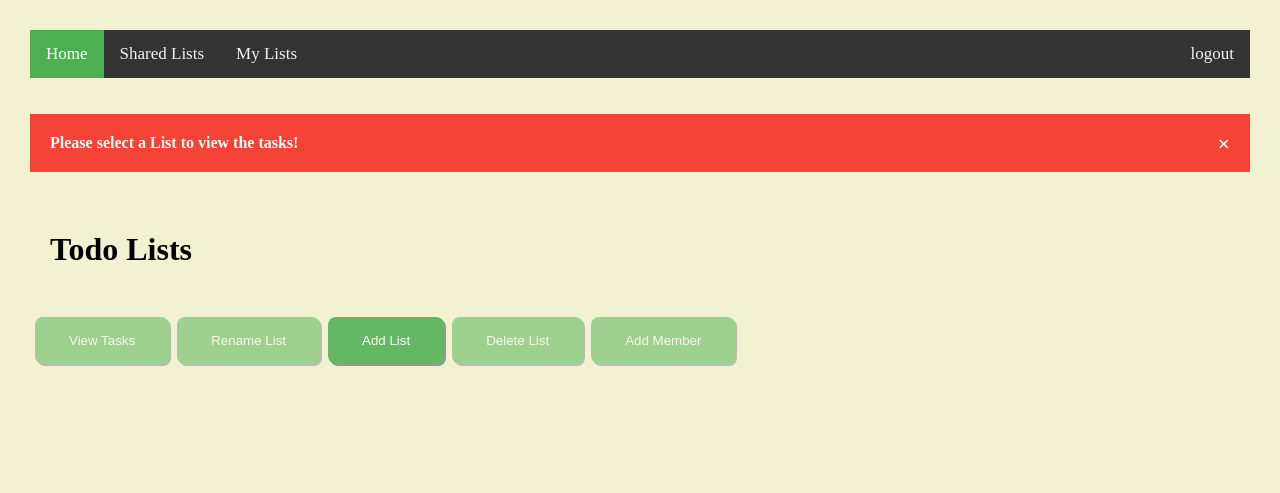
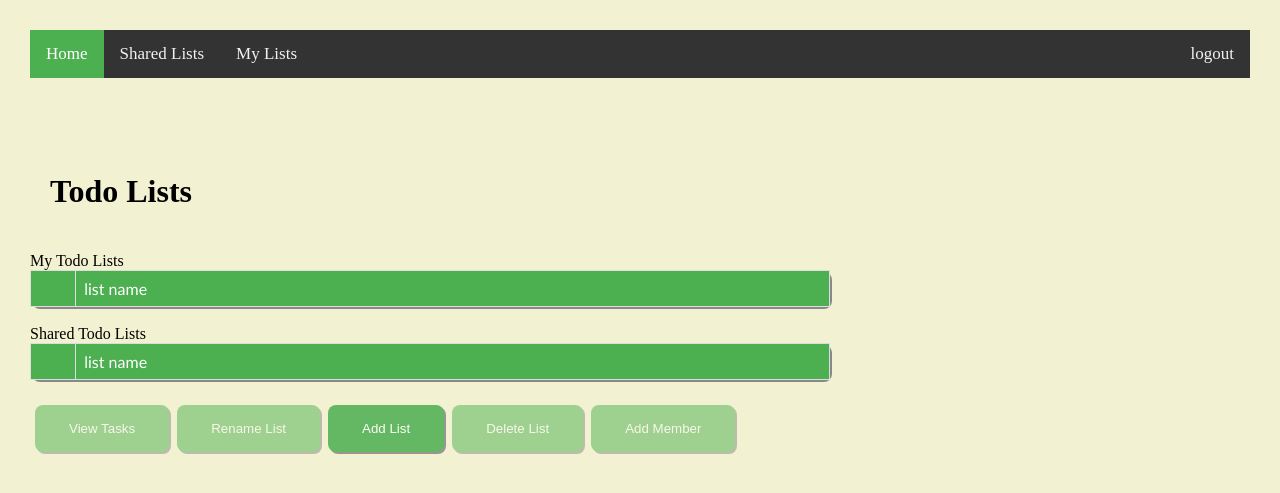
Before and after one commit to OKurdi/todolists, a Django app: page /polls/entries/ in a window 1280 px wide. Shown: the top 493 px of the page. Run offline with Django 3.2, Linux system fonts and the light colour scheme; data comes from the database, SQL or seed files in the repository.

Commit message:
+Adding Create_at field for both TodoList and Entry models +updating returning context in the TodoListView, so that it returns user lists and shared list seperated +updating the todolists.html page, to display view changes

```diff
--- a/polls_project/mysite/polls/models.py
+++ b/polls_project/mysite/polls/models.py
@@ -20,12 +20,15 @@ class User(models.Model):
 class Entry(models.Model):
     entry_titel = models.CharField(max_length=50, blank=True)
     description = models.TextField(max_length=200, blank=True)
-    selected = models.CharField(max_length=50, default=False)
+    isdone = models.CharField(max_length=50, default=False)
+    created_at = models.DateTimeField(auto_now_add=True)
+
 
 
 class TodoList(models.Model):
     name = models.CharField(max_length=15)
     user = models.ForeignKey(django.contrib.auth.models.User, on_delete=models.CASCADE, related_name='list_user', default=2)
+    created_at = models.DateTimeField(auto_now_add=True)
 
 
 class TodoListWithEntris(models.Model):
--- a/polls_project/mysite/polls/templates/polls/base.html
+++ b/polls_project/mysite/polls/templates/polls/base.html
@@ -24,19 +24,19 @@
     </div>
     <br><br>
     {% if message %}
-         <div class="info">
+         <div id="info-message" class="info" >
             <span class="closebtn" onclick="this.parentElement.style.display='none';">&times;</span>
             <strong>{{message}}</strong>
          </div><br>
     {% endif %}
     {% if warningmessage %}
-         <div class="alert">
+         <div id="warning-message" class="alert">
             <span class="closebtn" onclick="this.parentElement.style.display='none';">&times;</span>
             <strong>{{warningmessage}}</strong>
          </div><br>
     {% endif %}
     {% for sessionmessage in messages %}
-         <div class="info">
+         <div id="session-message" class="info">
             <span class="closebtn" onclick="this.parentElement.style.display='none';">&times;</span>
             <strong>{{sessionmessage}}</strong>
          </div><br>
--- a/polls_project/mysite/polls/templates/polls/entries.html
+++ b/polls_project/mysite/polls/templates/polls/entries.html
@@ -21,7 +21,7 @@
                     <td><label for="entry{{forloop.counter}}">{{entry.entry_titel}}</label></td>
                     <td><label for="entry{{forloop.counter}}">{{entry.description}}</label></td>
                     <td>
-                        {% if entry.selected == 'True'%}
+                        {% if entry.isdone == 'True'%}
                             <label class="container">
                                 <input onchange=mark_entry_done(this.value) checked
                                                           id="entry{{forloop.counter}}"
--- a/polls_project/mysite/polls/templates/polls/mytodolists.html
+++ b/polls_project/mysite/polls/templates/polls/mytodolists.html
@@ -15,7 +15,7 @@
                 <tr for="list{{ forloop.counter }}">
                     <td><label class="radiobuttoncontainer"><input type="radio" name="list_id" onclick=enable_my_todo_lists_buttons() id="list{{ forloop.counter }}" value="{{ list.id }}"><span class="checkpoint"></span></label></td>
                     <td hidden>{{list.id}}</td>
-                    <td>{{list.name}}</td>
+                    <td><label for="list{{ forloop.counter }}">{{list.name}}</label></td>
                     <span ></span>
                 </tr>
              {% endfor %}
--- a/polls_project/mysite/polls/templates/polls/sharedtodolists.html
+++ b/polls_project/mysite/polls/templates/polls/sharedtodolists.html
@@ -17,8 +17,8 @@
             <tr for="list{{ forloop.counter }}">
                 <td><label class="radiobuttoncontainer"><input onclick=activate_view_tasks_button() type="radio" name="list_id" id="list{{ forloop.counter }}" value="{{ list.get_todolist.id }}"><span class="checkpoint"></span></label></td>
                 <td hidden>{{list.get_todolist.id}}</td>
-                <td>{{list.get_todolist.name}}</td>
-                <td>{{list.get_owner.email}}</td>
+                <td><label for="list{{ forloop.counter }}">{{list.get_todolist.name}}</label></td>
+                <td><label for="list{{ forloop.counter }}">{{list.get_owner.email}}</label></td>
                 <span ></span>
             </tr>
          {% endfor %}
--- a/polls_project/mysite/polls/templates/polls/todolists.html
+++ b/polls_project/mysite/polls/templates/polls/todolists.html
@@ -2,7 +2,8 @@
 
 {%block todolistscontent%}
 <h1 class="header">Todo Lists</h1>
-     {% if todo_lists %}
+     <label class="label">My Todo Lists</label>
+
      <table class="customers">
          <thead>
              <tr>
@@ -11,14 +12,34 @@
                  <td width="50%">list name</td>
              </tr>
          </thead>
-             {% for list in todo_lists %}
+         {% for list in user_lists %}
             <tr for="list{{ forloop.counter }}">
                 <td><label class="radiobuttoncontainer"><input type="radio" onclick=enable_buttons({{ list.id }}) name="list_id" id="list{{ forloop.counter }}" value="{{ list.id }}"><span class="checkpoint"></span></label></td>
                 <td hidden>{{list.id}}</td>
-                    <td>{{list.name}}</td>
+                <td><label for="list{{ forloop.counter }}">{{list.name}}</label></td>
             </tr>
          {% endfor %}
      </table><BR>
-     {% endif %}
+    <label>Shared Todo Lists</label>
+     <table class="customers">
+         <thead>
+             <tr>
+                 <td width="3%"></td>
+                 <td width="1%" hidden>list id</td>
+                 <td width="50%">list name</td>
+             </tr>
+         </thead>
+         {% for list in shared_lists %}
+            <tr for="list{{ forloop.counter }}">
+                <td><label class="radiobuttoncontainer"><input type="radio" onclick=enable_buttons({{ list.id }}) name="list_id" id="list{{ forloop.counter }}" value="{{ list.id }}"><span class="checkpoint"></span></label></td>
+                <td hidden>{{list.id}}</td>
+                <td><label for="list{{ forloop.counter }}">{{list.name}}</label></td>
+            </tr>
+         {% endfor %}
+     </table><BR>
      <input hidden name="pagename" type="text" value="todolists">
+
+    <!--
+        <td><input id="view_tasks" type="submit" value="View Tasks" style="{background:https://cdn0.iconfinder.com/data/icons/website-fat-outlines-part-1-black/96/web-27-512.png;}"></td>
+    -->
 {%endblock%}
--- a/polls_project/mysite/polls/views.py
+++ b/polls_project/mysite/polls/views.py
@@ -72,7 +72,8 @@ def TodoListView(request):
                                                             'user_name': request.user.username}, )
         else:
             return render(request, 'polls/todolists.html',
-                          {'todo_lists': CombineUserAndSharedLists(request.user.id),
+                          {'user_lists': FilterUserTodoLists(request.user.id),
+                           'shared_lists': FilterSharedTodoLists(request.user.id),
                            'user_name': request.user.username,
                            'message': 'Here is your todo lists: ', }, )
     elif request.method == 'POST':
@@ -88,20 +89,28 @@ def DeleteTodoList(request):
             entries_id.append(mapping_todo_list_with_entry.entry_id)
         Entry.objects.filter(id__in=entries_id).delete()
         TodoListWithEntris.objects.filter(todo_list_id=request.POST.get('list_id')).delete()
-        messagetitle='message'
+        messagetitle = 'message'
         message = 'list has been successfuly deleted.'
-        return DeleteTodoListResponse(request,messagetitle,message)
+        return DeleteTodoListResponse(request, messagetitle, message)
     else:
         messagetitle = 'warningmessage'
         message = 'You are not allowed to delete this list, as you are not the owner of it! please contact your adminstrator for more details!'
-        return DeleteTodoListResponse(request,messagetitle,message)
+        return DeleteTodoListResponse(request, messagetitle, message)
 
 
-def DeleteTodoListResponse(request,messagetitle,message):
-    if request.POST.get('pagename') =='todolists':
+def DeleteTodoListResponse(request, messagetitle, message):
+    if request.POST.get('pagename') == 'todolists':
+        MESSAGE_TAGS = {
+            messages.INFO: '',
+            messagetitle: message,
+        }
+        messages.add_message(request, messages.INFO, MESSAGE_TAGS)
+        return HttpResponseRedirect("/polls/todolists")
+        '''
         return render(request, 'polls/todolists.html', {'todo_lists': CombineUserAndSharedLists(request.user.id),
                                                         messagetitle: message,
                                                         'user_name': request.user.username}, )
+        '''
     else:
         return render(request, 'polls/mytodolists.html', {'todo_lists': FilterUserTodoLists(request.user.id),
                                                           messagetitle: message,
@@ -133,7 +142,7 @@ def ViewMyTodoLists(request):
 
 def ViewSharedTodoLists(request):
     if request.method == 'GET':
-        # I want to get the object of the SharedListsWithUsers, so that I can mapp it with the user and owner details in the html page.
+        # getting the object of the SharedListsWithUsers, so that I can mapp it with the user and owner details in the html page.
         # so here I am not using the TodoLists objects. Thus, I getting the object it self and managing the joining functionality depending
         # on the objects functionality in the model.
         shared_lists = SharedListsWithUsers.objects.filter(user_id=request.user.id)
@@ -172,8 +181,11 @@ def CreateTodoList(request):
                     'warningmessage': 'List Name is already exist, please choose different name or delete duplicated list!',
                     'user_name': request.user.username}, )
         else:
+            user_todo_lists = FilterUserTodoLists(request.user.id)
+            shared_todo_lists = FilterSharedTodoLists(request.user.id)
             return render(request, 'polls/todolists.html',
-                          {'todo_lists': CombineUserAndSharedLists(request.user.id),
+                          {'user_lists': user_todo_lists,
+                           'shared_lists': shared_todo_lists,
                            'warningmessage': "number of lists is 10, please remove unnecessary lists and try again.",
                            'user_name': request.user.username}, )
     elif request.method == 'GET':
@@ -201,11 +213,11 @@ def RenameListView(request):
 
 def ReturnFromRenameList(request):
     if request.POST.get('pagename') == 'todolists':
-        return render(request, 'polls/todolists.html', {'todo_lists': CombineUserAndSharedLists(request.user.id),
+        return render(request, 'polls/todolists.html', {'user_lists': FilterUserTodoLists(request.user.id),
+                                                        'shared_lists': FilterSharedTodoLists(request.user.id),
                                                         'message': "List has been successfully renamed !",
                                                         'user_name': request.user.username}, )
     elif request.POST.get('pagename') == 'mytodolists':
-
         return render(request, 'polls/mytodolists.html', {'todo_lists': FilterUserTodoLists(request.user.id),
                                                           'message': "List has been successfully renamed !",
                                                           'user_name': request.user.username}, )
@@ -267,7 +279,8 @@ def EntriesView(request):
             return ReturnEntriesViewResponse(request, FilterEntries(request.GET.get('list_id')),
                                              request.GET.get('list_id'))
         else:
-            return render(request, 'polls/todolists.html', {'todo_lists': CombineUserAndSharedLists(request.user.id),
+            return render(request, 'polls/todolists.html', {'user_lists': FilterUserTodoLists(request.user.id),
+                                                            'shared_lists': FilterSharedTodoLists(request.user.id),
                                                             'warningmessage': 'Please select a List to view the tasks!',
                                                             'user_name': request.user.username}, )
     elif request.method == 'POST':
@@ -278,7 +291,7 @@ def EntriesView(request):
                                          request.POST.get('list_id'))
     elif request.method == 'PUT':
         checked_entry = Entry.objects.get(id=request.PUT.get('entry'))
-        checked_entry.selected = True
+        checked_entry.isdone = True
         checked_entry.save()
 
 
@@ -320,11 +333,13 @@ def AddMember(request):
                 no_access_list.append(user)
         return render(request, 'polls/addmember.html',
                       {'has_access': has_access_list, 'no_access': no_access_list, 'users_list': users_list,
-                       'list_id': request.GET.get('list_id'), 'user_name': request.user.username, 'pagename': request.GET.get('pagename')}, )
+                       'list_id': request.GET.get('list_id'), 'user_name': request.user.username,
+                       'pagename': request.GET.get('pagename')}, )
     elif request.method == 'POST':
         if request.POST.get('pagename') == "todolists":
             return render(request, 'polls/todolists.html',
-                          {'todo_lists': CombineUserAndSharedLists(request.user.id),
+                          {'user_lists': FilterUserTodoLists(request.user.id),
+                           'shared_lists': FilterSharedTodoLists(request.user.id),
                            'user_name': request.user.username}, )
         else:
             return render(request, 'polls/mytodolists.html',
@@ -380,10 +395,10 @@ def EntryStatus(request):
     if request.method == 'POST':
         data = {'is_valid': False, }
         checked_entry = Entry.objects.get(id=request.POST.get('entry_id'))
-        if checked_entry.selected == "True":
-            checked_entry.selected = "False"
+        if checked_entry.isdone == "True":
+            checked_entry.isdone = "False"
         else:
-            checked_entry.selected = "True"
+            checked_entry.isdone = "True"
         checked_entry.save()
     return JsonResponse(data, safe=False)
 
--- a/polls_project/mysite/static/css/style.css
+++ b/polls_project/mysite/static/css/style.css
@@ -28,15 +28,22 @@ textarea:focus {
   border: 3px solid #555;
 }
 
+.label{
+  width: 20%;
+  text-align: center;
+  background: #4CAF50
+  font-size: 30px;
+  color:#000000;
+
+}
+
 .header {
   padding: 20px;
   width: 20%
   text-align: center;
   background: #4CAF50
   font-size: 60px;
-  //font-family:"Comic Sans MS", cursive, sans-serif;
   color:#000000;
- //background-opacity=0.7
 }
 
 .body {
--- a/polls_project/mysite/static/scripts/main.js
+++ b/polls_project/mysite/static/scripts/main.js
@@ -73,12 +73,30 @@ function mark_entry_done(entry_id) {
 }
 
 function check(entry_check_box, entry){
-    if(entry.selected == "checked"){
+    if(entry.isdone == "checked"){
             document.getElementById(entry_check_box.id).checked = true;
     }else{
             document.getElementById(entry_check_box.id).checked = false;
     }
 }
+
+$(function(){
+    setTimeout(function(){
+        $("#info-message").hide();
+        }, 5000);
+});
+
+$(function(){
+    setTimeout(function(){
+        $("#warning-message").hide();
+        }, 5000);
+});
+
+$(function(){
+    setTimeout(function(){
+        $("#session-message").hide();
+        }, 5000);
+    });
 
 function change_member_accessibility(user_id, list_id){
     $.ajax({
```
Also changed, not shown: polls_project/mysite/polls/templates/polls/addmember.html (+6 -6 lines), polls_project/mysite/db.sqlite3, polls_project/mysite/polls/migrations/0006_auto_20200304_0942.py (added), polls_project/mysite/polls/migrations/0007_auto_20200304_1024.py (added), polls_project/mysite/polls/migrations/0008_todolist_created_at.py (added), polls_project/mysite/polls/migrations/0009_entry_created_at.py (added). Lines whose indentation alone changed are shown as unchanged.
